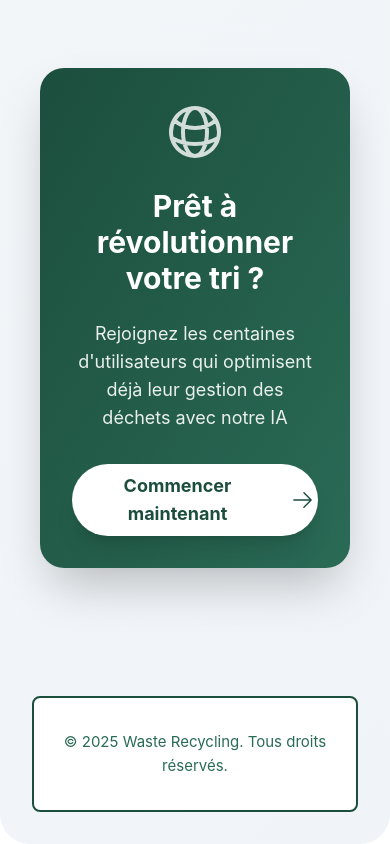
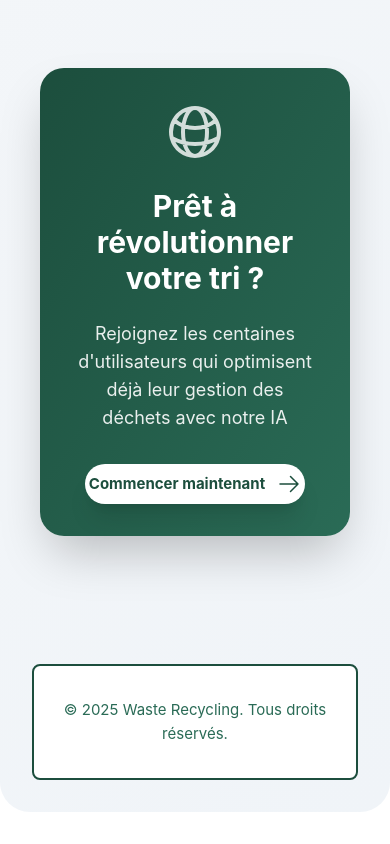
Before and after one commit to Ange-Etoile/Dechet_Urbain, a Vue app: page / in a window 390 px wide. Shown: the part 2261-3105 px from the top of the page. After the commit the page ends 3073 px from the top, so only its background shows below. Built offline with nearby package versions, Linux system fonts and the light colour scheme.

Commit message:
feat:nouvelle image sur l'acceuil

```diff
--- a/src/views/Home.vue
+++ b/src/views/Home.vue
@@ -170,7 +170,7 @@ const stats = [
             </p>
             <button
               @click="started"
-              class="group inline-flex items-center gap-3 px-1 py-2 sm:px-10 sm:py-5 bg-white text-[#1C4E3D] rounded-full font-bold text-lg hover:bg-gray-100 transition-all duration-300 shadow-xl hover:shadow-2xl hover:scale-105"
+              class="group inline-flex items-center gap-3 px-1 py-2 sm:px-10 sm:py-5 bg-white text-[#1C4E3D] rounded-full font-bold sm:text-lg hover:bg-gray-100 transition-all duration-300 shadow-xl hover:shadow-2xl hover:scale-105"
             >
               Commencer maintenant
               <ArrowRightIcon class="w-6 h-6 group-hover:translate-x-2 transition-transform" />
```
